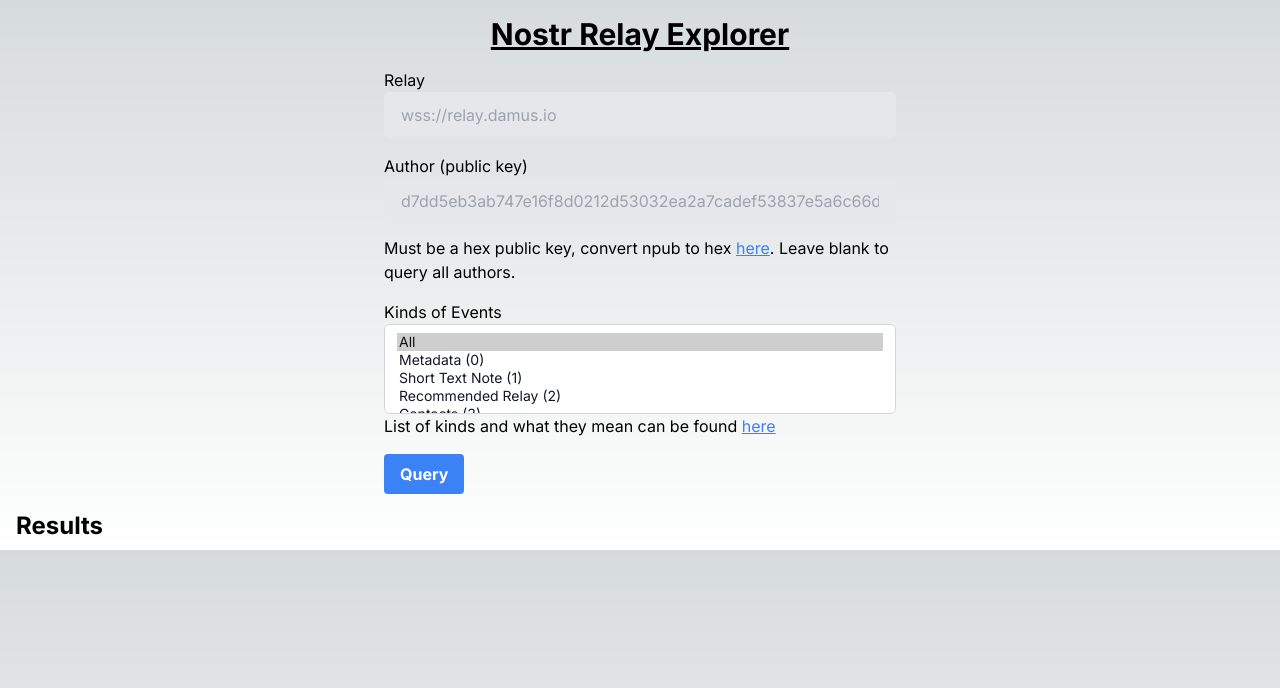
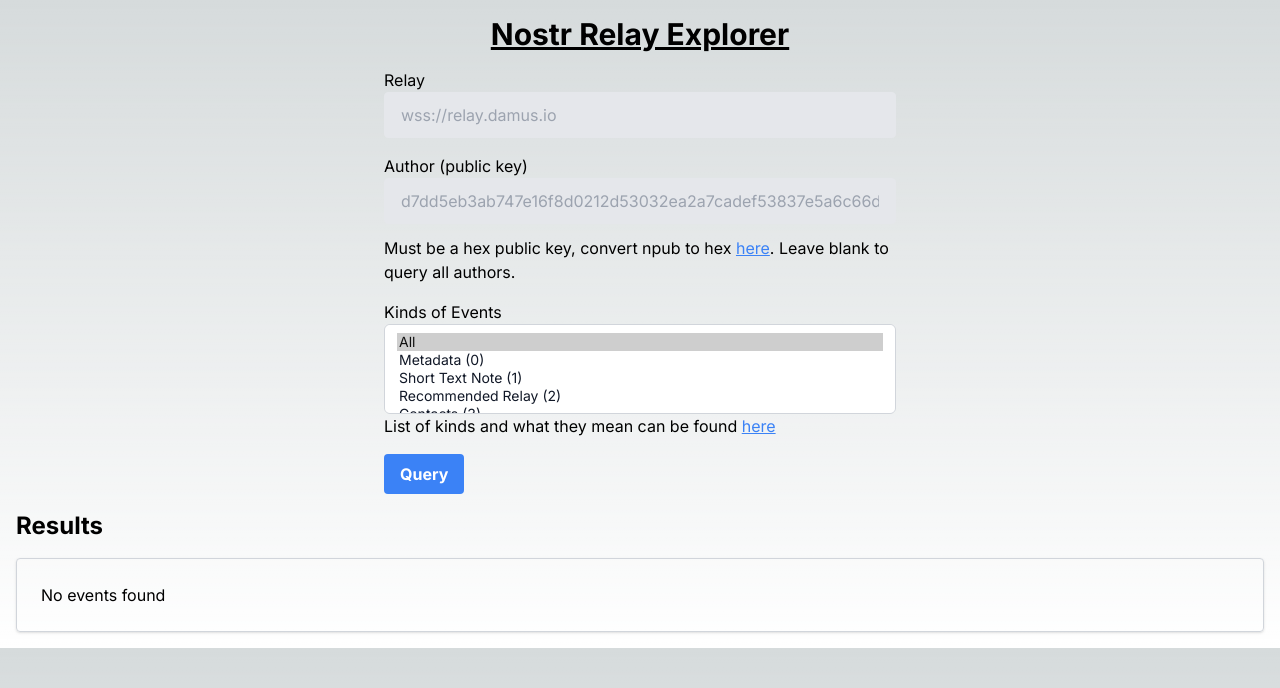
Before and after one commit to gregorygmwhite/nostr-relay-explorer, a Next.js app: page / in a window 1280 px wide. Shown: the top 688 px of the page. Built offline with nearby package versions, Linux system fonts and the light colour scheme.

Commit message:
add some UX improvements to the events displayer

```diff
--- a/components/events.tsx
+++ b/components/events.tsx
@@ -9,7 +9,9 @@ const EventsDisplay = ({
   }): ReactElement => {
     return (
       <div>
-            {events.map((event) => (
+        {events.length > 0 && <div className="text-xl font-bold">First {events.length} Events</div>}
+        {events.length > 0 ? (
+          events.map((event) => (
             <div key={event.id} className="p-6 my-4 border border-gray-300 rounded shadow">
               <pre className="overflow-auto break-all max-h-96">
                 <code>
@@ -17,7 +19,11 @@ const EventsDisplay = ({
                 </code>
               </pre>
             </div>
-            ))}
+          ))) : (
+            <div className="p-6 my-4 border border-gray-300 rounded shadow">
+              <p>No events found</p>
+            </div>
+        )}
       </div>
     );
   };
```
Lines whose indentation alone changed are shown as unchanged.
